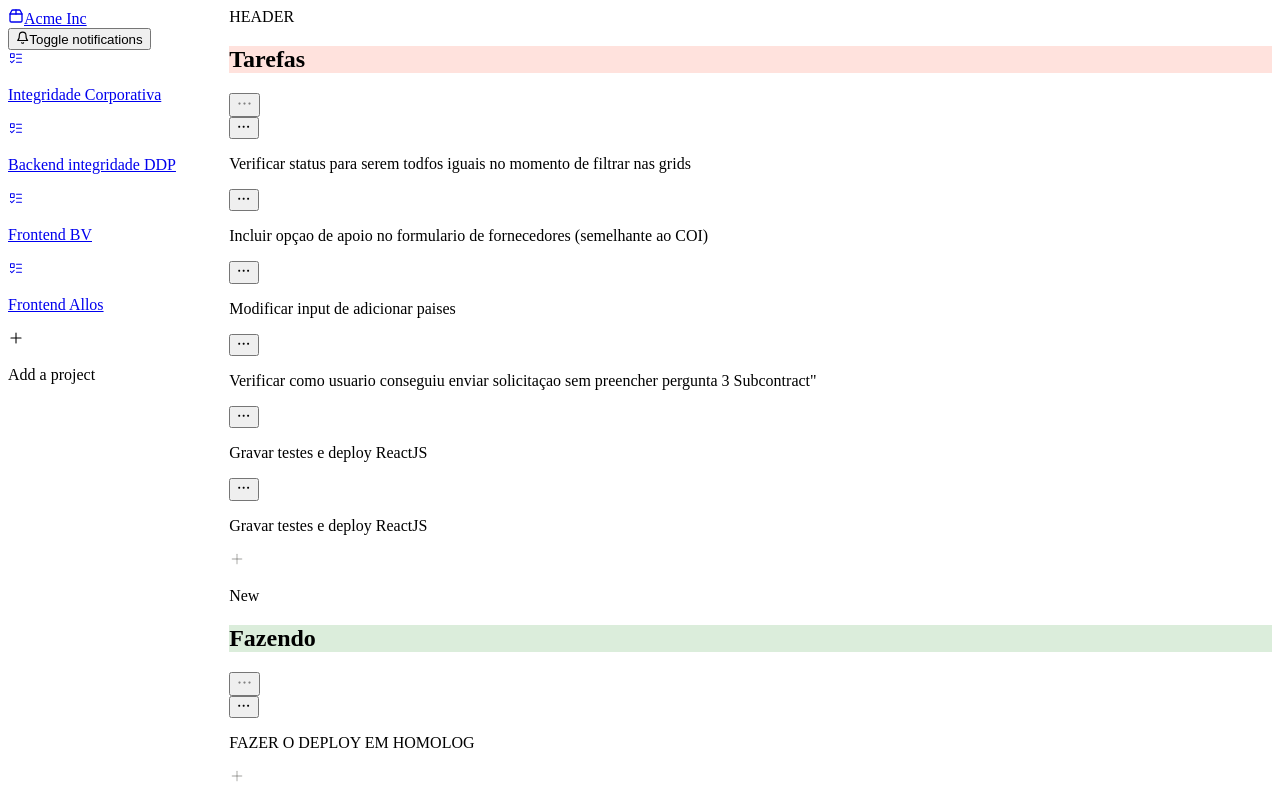
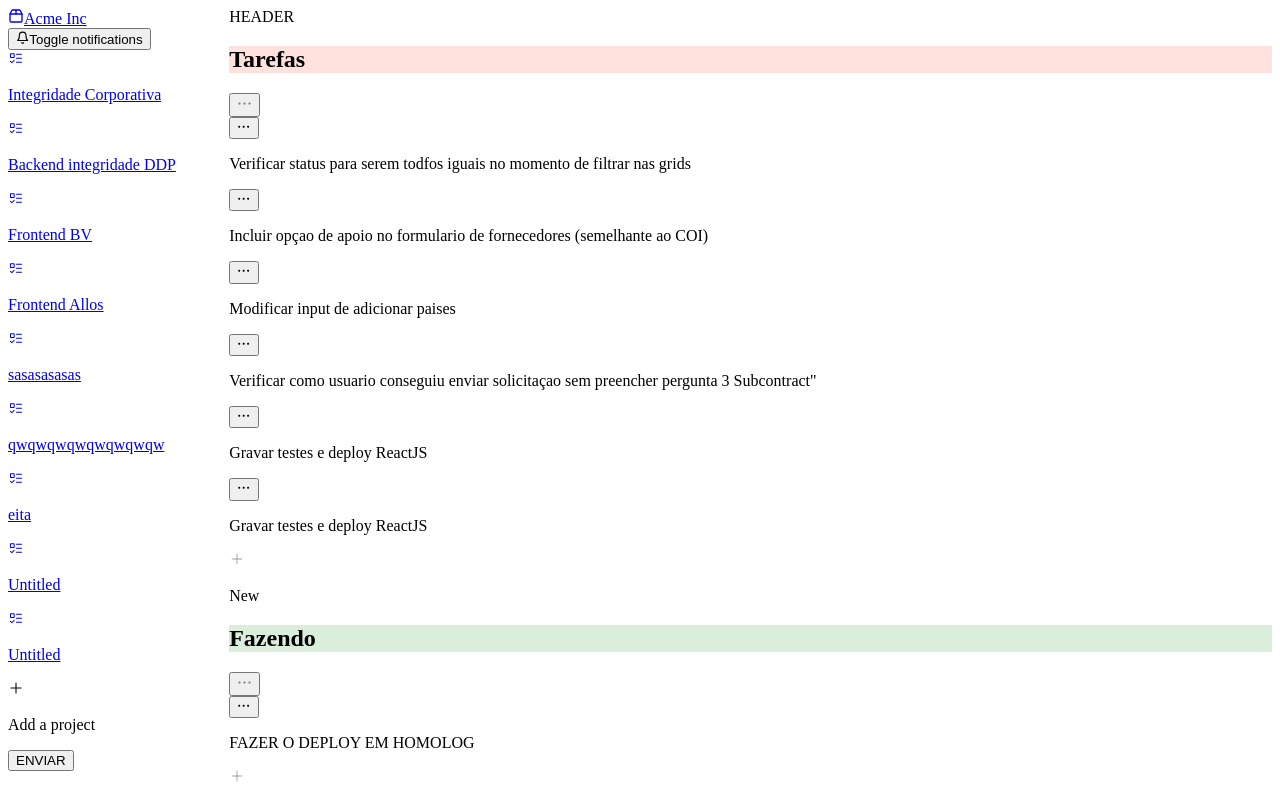
Before and after one commit to rodolfo-code/rotion-app, a Next.js app: page /workspace/10cdc08b-1874-4bea-ab7d-b5ddf08b4893 in a window 1280 px wide. Shown: the top 800 px of the page. Built offline with nearby package versions, Linux system fonts and the light colour scheme; data requests are answered from the project's data file.

Commit message:
feat: add project feature

```diff
--- /dev/null
+++ b/app/actions/createProject.ts
@@ -0,0 +1,46 @@
+import api from "@/services/axiosConfig";
+import { revalidatePath } from "next/cache";
+import { redirect } from "next/navigation";
+import { z } from "zod";
+
+const FormProjectSchema = z.object({
+  userId: z.string(),
+  id: z.string(),
+  title: z.string(),
+  description: z.string(),
+  icon: z.string(),
+});
+
+const CreateProject = FormProjectSchema.omit({ id: true });
+
+export async function createProject(formData: FormData) {
+  // const validateField = CreateProject.safeParse({
+  //   userId: formData.get("userId"),
+  //   title: formData.get("title") ?? "Untitled",
+  //   description: formData.get("description") ?? "",
+  //   icon: formData.get("icon") ?? "",
+  // });
+
+  // if (!validateField.success) {
+  //   return {
+  //     errors: validateField.error.flatten().fieldErrors,
+  //     message: "Missing Fields. Failed to Create Invoice.",
+  //   };
+  // }
+
+  // const preject = validateField.data;
+
+  try {
+    await api.post("/projects", {
+      userId: formData.get("userId"),
+      title: formData.get("title") ?? "Untitled",
+      description: formData.get("description") ?? "",
+      icon: formData.get("icon") ?? "",
+    });
+  } catch (error) {
+    return {
+      message: "Database Error: Failed to Create Invoice.",
+      error,
+    };
+  }
+}
--- a/app/components/sidebar/Sidebar.tsx
+++ b/app/components/sidebar/Sidebar.tsx
@@ -7,6 +7,9 @@ import { LuPackage2, LuBell } from "react-icons/lu";
 import { RxPlus } from "react-icons/rx";
 import getProjects from "@/services/ProjectService/getProjects";
 import clsx from "clsx";
+import { createProject } from "@/app/actions/createProject";
+import ContentAddPopover from "../../../components/ContentAddPopover";
+import { revalidatePath } from "next/cache";
 
 // const routes = [
 //   {
@@ -36,7 +39,17 @@ export default async function Sidebar() {
 
   const data = await getProjects();
 
-  console.log(data);
+  async function handleAddProject(formData: FormData) {
+    "use server";
+
+    await createProject(formData);
+
+    revalidatePath("/workspace/[id]", "layout");
+  }
+
+  // async function handleChange() {
+  //   "use server";
+  // }
 
   return (
     <>
@@ -56,15 +69,7 @@ export default async function Sidebar() {
             {data.map(({ id, icon, title }) => (
               <NavLink key={title} href={id} title={title} icon={"goTasklist"} />
             ))}
-            <div
-              // onClick={}
-              className={clsx(
-                "group flex items-start gap-x-3 rounded-md py-1.5 px-2 text-sm leading-6 font-semibold text-gray-500 hover:bg-gray-100 hover:text-gray-500 whitespace-nowrap overflow-hidden text-ellipsis cursor-pointer"
-              )}
-            >
-              <RxPlus className="h-4 w-4" />
-              <p className="text-xs">Add a project</p>
-            </div>
+            <ContentAddPopover handleAddProject={handleAddProject} />
           </nav>
         </div>
       </div>
--- /dev/null
+++ b/components/ContentAddPopover.tsx
@@ -0,0 +1,43 @@
+import clsx from "clsx";
+import React, { FormEvent, useState } from "react";
+import { RxPlus } from "react-icons/rx";
+
+import { Popover, PopoverClose, PopoverContent, PopoverTrigger } from "@/components/ui/popover";
+import { Button } from "@/components/ui/button";
+import { Input } from "@/components/ui/input";
+import { Form, FormControl, FormDescription, FormField, FormItem, FormLabel, FormMessage } from "./ui/form";
+
+import { useForm } from "react-hook-form";
+import { createProject } from "@/app/actions/createProject";
+import { revalidatePath, revalidateTag } from "next/cache";
+
+export default function ContentAddPopover({ handleAddProject }: any) {
+  return (
+    <form
+      action={handleAddProject}
+      method="POST"
+      className={clsx(
+        "group flex items-start gap-x-3 rounded-md py-1.5 px-2 text-sm leading-6 font-semibold text-gray-500 hover:bg-gray-100 hover:text-gray-500 whitespace-nowrap overflow-hidden text-ellipsis cursor-pointer"
+      )}
+    >
+      {/* <Input name="title" placeholder="titulo do projeto" /> */}
+      <Popover>
+        <PopoverTrigger asChild>
+          <span className="flex">
+            <RxPlus className="h-4 w-4" />
+            <p className="text-xs">Add a project</p>
+          </span>
+        </PopoverTrigger>
+        <PopoverContent className="flex items-center h-10 p-0 pr-1 shadow-lg shadow-gray-400 ">
+          <Input name="title" placeholder="New group" className="h-8 focus-visible:ring-gray-500 text-xs p-2 border-none" />
+          <PopoverClose>
+            <Button variant="outline" className="h-8  p-3 text-xs">
+              Done
+            </Button>
+          </PopoverClose>
+        </PopoverContent>
+      </Popover>
+      <button type="submit">ENVIAR</button>
+    </form>
+  );
+}
--- /dev/null
+++ b/components/ui/form.tsx
@@ -0,0 +1,176 @@
+import * as React from "react"
+import * as LabelPrimitive from "@radix-ui/react-label"
+import { Slot } from "@radix-ui/react-slot"
+import {
+  Controller,
+  ControllerProps,
+  FieldPath,
+  FieldValues,
+  FormProvider,
+  useFormContext,
+} from "react-hook-form"
+
+import { cn } from "@/lib/utils"
+import { Label } from "@/components/ui/label"
+
+const Form = FormProvider
+
+type FormFieldContextValue<
+  TFieldValues extends FieldValues = FieldValues,
+  TName extends FieldPath<TFieldValues> = FieldPath<TFieldValues>
+> = {
+  name: TName
+}
+
+const FormFieldContext = React.createContext<FormFieldContextValue>(
+  {} as FormFieldContextValue
+)
+
+const FormField = <
+  TFieldValues extends FieldValues = FieldValues,
+  TName extends FieldPath<TFieldValues> = FieldPath<TFieldValues>
+>({
+  ...props
+}: ControllerProps<TFieldValues, TName>) => {
+  return (
+    <FormFieldContext.Provider value={{ name: props.name }}>
+      <Controller {...props} />
+    </FormFieldContext.Provider>
+  )
+}
+
+const useFormField = () => {
+  const fieldContext = React.useContext(FormFieldContext)
+  const itemContext = React.useContext(FormItemContext)
+  const { getFieldState, formState } = useFormContext()
+
+  const fieldState = getFieldState(fieldContext.name, formState)
+
+  if (!fieldContext) {
+    throw new Error("useFormField should be used within <FormField>")
+  }
+
+  const { id } = itemContext
+
+  return {
+    id,
+    name: fieldContext.name,
+    formItemId: `${id}-form-item`,
+    formDescriptionId: `${id}-form-item-description`,
+    formMessageId: `${id}-form-item-message`,
+    ...fieldState,
+  }
+}
+
+type FormItemContextValue = {
+  id: string
+}
+
+const FormItemContext = React.createContext<FormItemContextValue>(
+  {} as FormItemContextValue
+)
+
+const FormItem = React.forwardRef<
+  HTMLDivElement,
+  React.HTMLAttributes<HTMLDivElement>
+>(({ className, ...props }, ref) => {
+  const id = React.useId()
+
+  return (
+    <FormItemContext.Provider value={{ id }}>
+      <div ref={ref} className={cn("space-y-2", className)} {...props} />
+    </FormItemContext.Provider>
+  )
+})
+FormItem.displayName = "FormItem"
+
+const FormLabel = React.forwardRef<
+  React.ElementRef<typeof LabelPrimitive.Root>,
+  React.ComponentPropsWithoutRef<typeof LabelPrimitive.Root>
+>(({ className, ...props }, ref) => {
+  const { error, formItemId } = useFormField()
+
+  return (
+    <Label
+      ref={ref}
+      className={cn(error && "text-red-500 dark:text-red-900", className)}
+      htmlFor={formItemId}
+      {...props}
+    />
+  )
+})
+FormLabel.displayName = "FormLabel"
+
+const FormControl = React.forwardRef<
+  React.ElementRef<typeof Slot>,
+  React.ComponentPropsWithoutRef<typeof Slot>
+>(({ ...props }, ref) => {
+  const { error, formItemId, formDescriptionId, formMessageId } = useFormField()
+
+  return (
+    <Slot
+      ref={ref}
+      id={formItemId}
+      aria-describedby={
+        !error
+          ? `${formDescriptionId}`
+          : `${formDescriptionId} ${formMessageId}`
+      }
+      aria-invalid={!!error}
+      {...props}
+    />
+  )
+})
+FormControl.displayName = "FormControl"
+
+const FormDescription = React.forwardRef<
+  HTMLParagraphElement,
+  React.HTMLAttributes<HTMLParagraphElement>
+>(({ className, ...props }, ref) => {
+  const { formDescriptionId } = useFormField()
+
+  return (
+    <p
+      ref={ref}
+      id={formDescriptionId}
+      className={cn("text-sm text-neutral-500 dark:text-neutral-400", className)}
+      {...props}
+    />
+  )
+})
+FormDescription.displayName = "FormDescription"
+
+const FormMessage = React.forwardRef<
+  HTMLParagraphElement,
+  React.HTMLAttributes<HTMLParagraphElement>
+>(({ className, children, ...props }, ref) => {
+  const { error, formMessageId } = useFormField()
+  const body = error ? String(error?.message) : children
+
+  if (!body) {
+    return null
+  }
+
+  return (
+    <p
+      ref={ref}
+      id={formMessageId}
+      className={cn("text-sm font-medium text-red-500 dark:text-red-900", className)}
+      {...props}
+    >
+      {body}
+    </p>
+  )
+})
+FormMessage.displayName = "FormMessage"
+
+export {
+  useFormField,
+  Form,
+  FormItem,
+  FormLabel,
+  FormControl,
+  FormDescription,
+  FormMessage,
+  FormField,
+}
--- a/package.json
+++ b/package.json
@@ -11,6 +11,7 @@
   "dependencies": {
     "@dnd-kit/core": "^6.1.0",
     "@dnd-kit/sortable": "^8.0.0",
+    "@hookform/resolvers": "^3.4.2",
     "@radix-ui/react-dialog": "^1.0.5",
     "@radix-ui/react-dropdown-menu": "^2.0.6",
     "@radix-ui/react-icons": "^1.3.0",
@@ -29,6 +30,7 @@
     "next": "14.2.3",
     "react": "^18",
     "react-dom": "^18",
+    "react-hook-form": "^7.51.4",
     "react-hot-toast": "^2.4.1",
     "react-icons": "^5.1.0",
     "react-resizable-panels": "^2.0.19",
@@ -36,7 +38,7 @@
     "tailwind-merge": "^2.3.0",
     "tailwindcss-animate": "^1.0.7",
     "use-debounce": "^10.0.0",
-    "zod": "^3.23.4"
+    "zod": "^3.23.8"
   },
   "devDependencies": {
     "@types/node": "^20",
--- a/utils/db.json
+++ b/utils/db.json
@@ -3,30 +3,60 @@
     {
       "id": "f4238464-5a59-4960-a99a-01bd7ecb3970",
       "title": "Integridade Corporativa",
-      "subtitle": "",
       "description": "Desenvolvimento dos formulario do portal integridade corporativa",
       "emoji": ""
     },
     {
       "id": "374c345c-3c33-4763-bca2-edb76c2f86be",
       "title": "Backend integridade DDP",
-      "subtitle": "",
       "description": "",
       "emoji": ""
     },
     {
       "id": "63adfee4-893b-40e1-8251-e049b79eb92b",
       "title": "Frontend BV",
-      "subtitle": "",
       "description": "",
       "emoji": ""
     },
     {
       "id": "10cdc08b-1874-4bea-ab7d-b5ddf08b4893",
       "title": "Frontend Allos",
-      "subtitle": "",
       "description": "",
       "emoji": ""
+    },
+    {
+      "id": "4d9a",
+      "title": "sasasasasas",
+      "description": "",
+      "emoji": ""
+    },
+    {
+      "id": "5012",
+      "userId": null,
+      "title": "qwqwqwqwqwqwqwqw",
+      "description": "",
+      "icon": ""
+    },
+    {
+      "id": "5f71",
+      "userId": null,
+      "title": "eita",
+      "description": "",
+      "icon": ""
+    },
+    {
+      "id": "7195",
+      "userId": null,
+      "title": "Untitled",
+      "description": "",
+      "icon": ""
+    },
+    {
+      "id": "0421",
+      "userId": null,
+      "title": "Untitled",
+      "description": "",
+      "icon": ""
     }
   ],
   "columns": [
@@ -41,7 +71,9 @@
           "id": 1,
           "columnId": "a23fcc8e-60ea-4601-9ad2-9f2801baf2c0",
           "content": "Verificar status para serem todos iguais no momento de filtrar nas grids",
-          "labels": ["#7159c1"],
+          "labels": [
+            "#7159c1"
+          ],
           "user": "https://rocketseat-cdn.s3-sa-east-1.amazonaws.com/profile.png",
           "description": "O artigo analisa o impacto das redes sociais na saúde mental dos adolescentes, considerando diversos estudos e pesquisas recentes. Ele destaca que, embora as redes sociais ofereçam oportunidades de conexão e interação, também podem contribuir para o aumento do estresse, ansiedade, e depressão entre os adolescentes."
         },
@@ -49,14 +81,18 @@
           "id": 2,
           "columnId": "a23fcc8e-60ea-4601-9ad2-9f2801baf2c0",
           "content": "Incluir opção de apoio no formulário de fornecedores (semelhante ao COI)",
-          "labels": ["#7159c1"],
+          "labels": [
+            "#7159c1"
+          ],
           "user": "https://rocketseat-cdn.s3-sa-east-1.amazonaws.com/profile.png",
           "description": "O artigo analisa o impacto das redes sociais na saúde mental dos adolescentes, considerando diversos estudos e pesquisas recentes. Ele destaca que, embora as redes sociais ofereçam oportunidades de conexão e interação, também podem contribuir para o aumento do estresse, ansiedade, e depressão entre os adolescentes."
         },
         {
           "id": 3,
           "content": "Modificar input de adicionar países",
-          "labels": ["#7159c1"],
+          "labels": [
+            "#7159c1"
+          ],
           "user": "https://rocketseat-cdn.s3-sa-east-1.amazonaws.com/profile.png",
           "description": "O artigo analisa o impacto das redes sociais na saúde mental dos adolescentes, considerando diversos estudos e pesquisas recentes. Ele destaca que, embora as redes sociais ofereçam oportunidades de conexão e interação, também podem contribuir para o aumento do estresse, ansiedade, e depressão entre os adolescentes."
         },
@@ -64,7 +100,9 @@
           "id": 4,
           "columnId": "a23fcc8e-60ea-4601-9ad2-9f2801baf2c0",
           "content": "Verificar como usuário conseguiu enviar solicitação sem preencher pergunta 3 Subcontract",
-          "labels": ["#54e1f7"],
+          "labels": [
+            "#54e1f7"
+          ],
           "user": "https://rocketseat-cdn.s3-sa-east-1.amazonaws.com/profile.png",
           "description": "O artigo analisa o impacto das redes sociais na saúde mental dos adolescentes, considerando diversos estudos e pesquisas recentes. Ele destaca que, embora as redes sociais ofereçam oportunidades de conexão e interação, também podem contribuir para o aumento do estresse, ansiedade, e depressão entre os adolescentes."
         },
@@ -72,7 +110,9 @@
           "id": 5,
           "columnId": "a23fcc8e-60ea-4601-9ad2-9f2801baf2c0",
           "content": "Gravar testes e deploy ReactJS",
-          "labels": ["#54e1f7"],
+          "labels": [
+            "#54e1f7"
+          ],
           "user": "https://rocketseat-cdn.s3-sa-east-1.amazonaws.com/profile.png",
           "description": "O artigo analisa o impacto das redes sociais na saúde mental dos adolescentes, considerando diversos estudos e pesquisas recentes. Ele destaca que, embora as redes sociais ofereçam oportunidades de conexão e interação, também podem contribuir para o aumento do estresse, ansiedade, e depressão entre os adolescentes."
         },
@@ -80,7 +120,9 @@
           "id": 6,
           "columnId": "a23fcc8e-60ea-4601-9ad2-9f2801baf2c0",
           "content": "Gravar testes e deploy ReactJS",
-          "labels": ["#54e1f7"],
+          "labels": [
+            "#54e1f7"
+          ],
           "user": "https://rocketseat-cdn.s3-sa-east-1.amazonaws.com/profile.png",
           "description": "O artigo analisa o impacto das redes sociais na saúde mental dos adolescentes, considerando diversos estudos e pesquisas recentes. Ele destaca que, embora as redes sociais ofereçam oportunidades de conexão e interação, também podem contribuir para o aumento do estresse, ansiedade, e depressão entre os adolescentes."
         }
@@ -121,14 +163,18 @@
           "id": 12,
           "columnId": "bd5d3aba-d074-4178-a702-cc21f73652d9",
           "content": "Países em que opera – quando usuário escolher um país e quiser adicionar outro, sempre limpar campo depois de adicionado.",
-          "labels": ["#54e1f7"],
+          "labels": [
+            "#54e1f7"
+          ],
           "description": "O artigo analisa o impacto das redes sociais na saúde mental dos adolescentes, considerando diversos estudos e pesquisas recentes. Ele destaca que, embora as redes sociais ofereçam oportunidades de conexão e interação, também podem contribuir para o aumento do estresse, ansiedade, e depressão entre os adolescentes."
         },
         {
           "id": 13,
           "columnId": "bd5d3aba-d074-4178-a702-cc21f73652d9",
           "content": "Adicionar mais uma coluna País (endereço) na tabela do formulário Fornecedores",
-          "labels": ["#7159c1"],
+          "labels": [
+            "#7159c1"
+          ],
           "description": "O artigo analisa o impacto das redes sociais na saúde mental dos adolescentes, considerando diversos estudos e pesquisas recentes. Ele destaca que, embora as redes sociais ofereçam oportunidades de conexão e interação, também podem contribuir para o aumento do estresse, ansiedade, e depressão entre os adolescentes."
         }
       ]
```
Also changed, not shown: app/workspace/[projectId]/page.tsx (+4 -4 lines), app/workspace/layout.tsx (+0 -16 lines), 1 other file (tests, documents, lock files or other folders).
